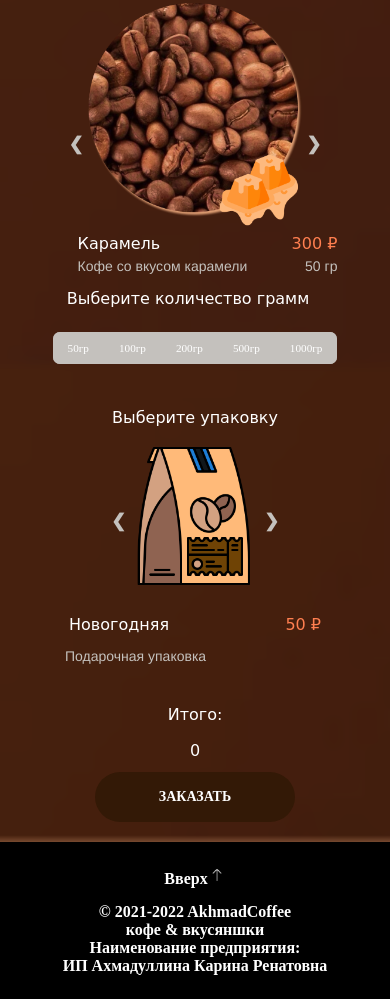
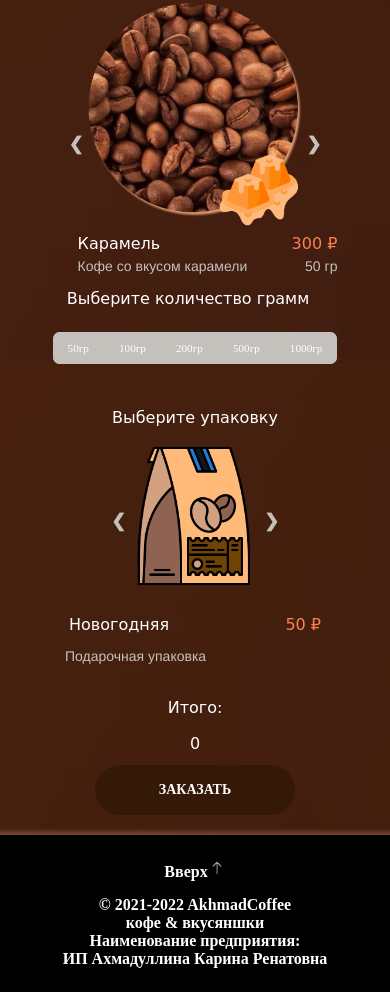
Before and after one commit to karaculya/akhmadcoffee, a plain HTML site: page delivery.html in a window 390 px wide. Shown: the part 2080-3079 px from the top of the page. Drawn offline with nearby package versions, Linux system fonts and the light colour scheme.

Commit message:
Add files via upload

```diff
--- a/css/styles.css
+++ b/css/styles.css
@@ -927,5 +927,5 @@ body.lock{overflow: hidden;}
   .new-year-package{margin: 10px auto}
   .order-parameters-package-grams{max-width: 300px; margin: 10px auto;}
   .amount-grams{font-size: 0.7rem; padding: 10px 15px;}
-  .delivery-info, .order-total{align-items:center; text-align: center}
+  .delivery-info, .order-total{align-items:center; text-align: center; margin: 0;}
 }
```
